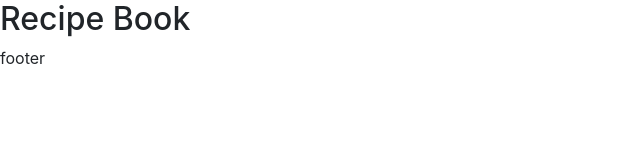
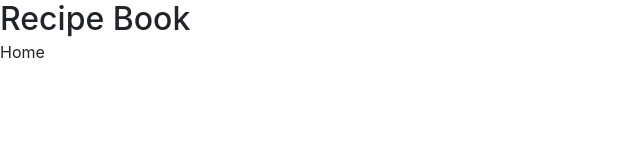
Before and after one commit to CODE-ZAX/reciepe-book, a React (Create React App) app: page / in a window 1280 px wide. Shown: the top 160 px of the page, without its empty margins (0-640 px from the left). Built offline with nearby package versions, Linux system fonts and the light colour scheme.

Commit message:
Setup Navbar

```diff
--- a/src/App.js
+++ b/src/App.js
@@ -2,6 +2,7 @@ import React from "react";
 import { Routes, Route } from "react-router-dom";
 import Bookmark from "./views/Bookmark";
 import Error from "./views/Error";
+import Home from "./views/Home";
 import Login from "./views/Login";
 import Recipe from "./views/Recipe";
 import Recipes from "./views/Recipes";
@@ -10,14 +11,15 @@ import Signup from "./views/Signup";
 const App = () => {
   return (
     <div>
-      <div>
+      <div className="fixed-top">
         <h2>Recipe Book</h2>
       </div>
 
       <Routes>
-        <Route path="/">
-          <Route path="recipe" element={<Recipes />} />
-          <Route path="recipe/:rid" element={<Recipe />} />
+        <Route path="/" element={<Home />} />
+        <Route path="/recipe">
+          <Route path="/recipe" element={<Recipes />} />
+          <Route path="/recipe/:rid" element={<Recipe />} />
         </Route>
 
         <Route path="bookmarks" element={<Bookmark />} />
@@ -25,8 +27,6 @@ const App = () => {
         <Route path="signup" element={<Signup />} />
         <Route path="*" element={<Error />} />
       </Routes>
-
-      <div>footer</div>
     </div>
   );
 };
--- a/src/views/Home.js
+++ b/src/views/Home.js
@@ -1,7 +1,7 @@
 import React from "react";
-
+import classes from "./Home.module.css";
 const Home = () => {
-  return <div>Home</div>;
+  return <div className={classes.main}>Home</div>;
 };
 
 export default Home;
--- /dev/null
+++ b/src/views/Home.module.css
@@ -0,0 +1,3 @@
+.main {
+  margin-top: 40px;
+}
```
